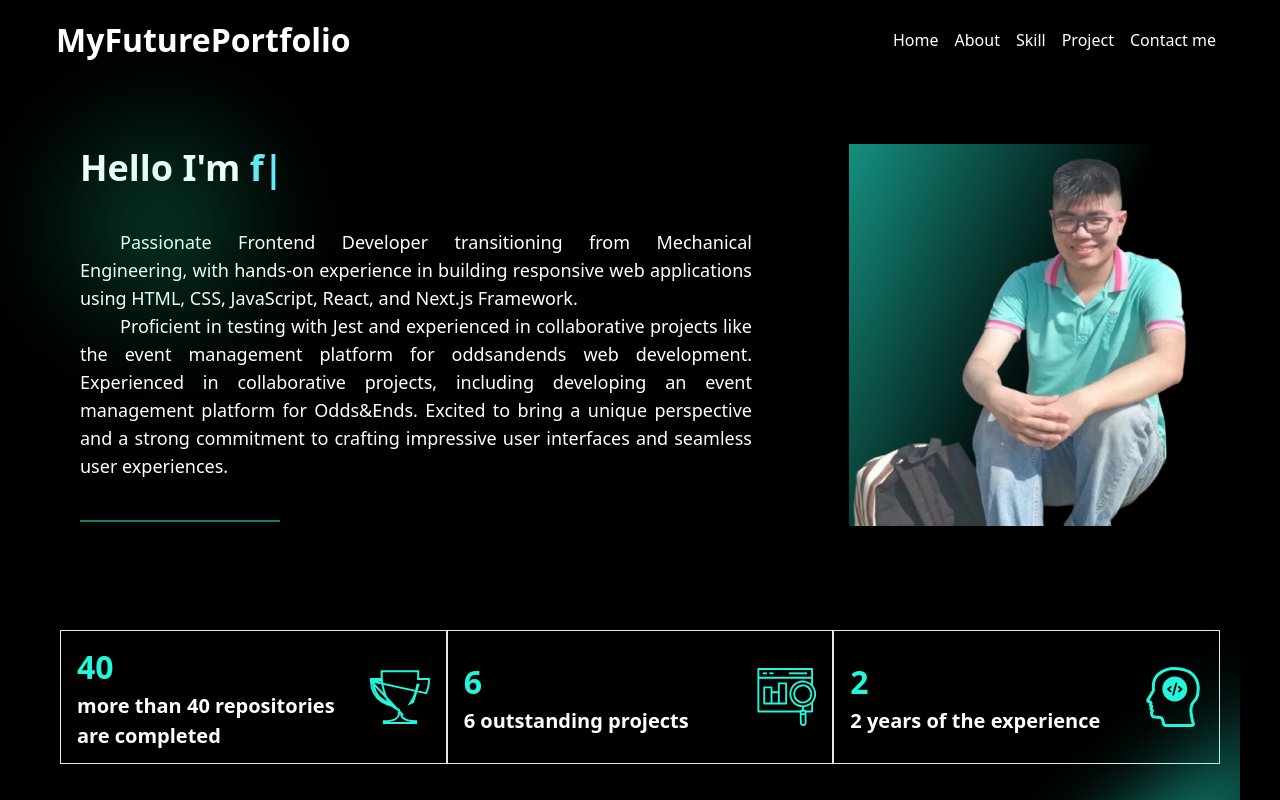
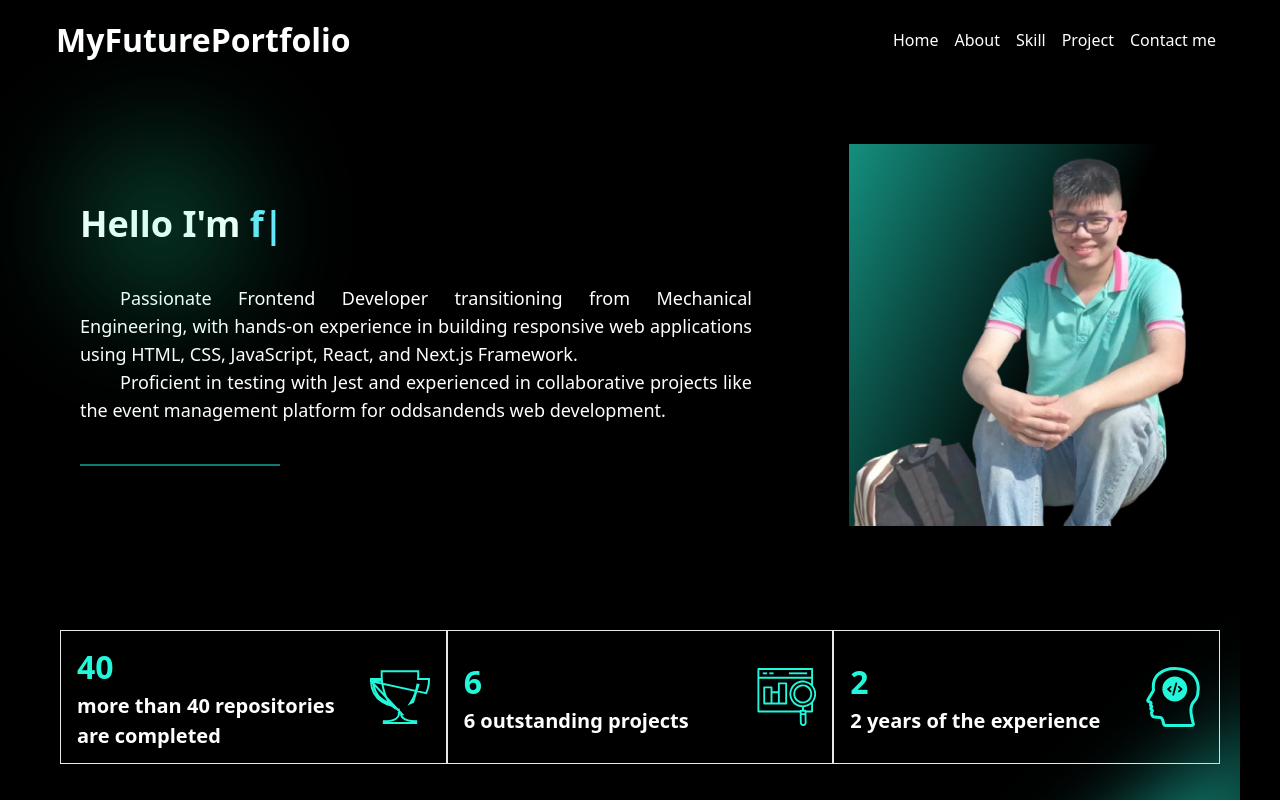
Before and after one commit to future-fwp/portfolio-frontend-website, a React (Vite) app: page / in a window 1280 px wide. Shown: the top 800 px of the page. Built offline with nearby package versions, Linux system fonts and the light colour scheme.

Commit message:
update content

```diff
--- a/src/components/HomeComponents/Hero.tsx
+++ b/src/components/HomeComponents/Hero.tsx
@@ -40,9 +40,7 @@ const Hero = () => {
 						</h3>
 						<h3 className="text-justify !text-lg [text-align-last:left] indent-10">
 							Proficient in testing with Jest and experienced in collaborative projects like the event management
-							platform for oddsandends web development. Experienced in collaborative projects, including
-							developing an event management platform for Odds&Ends. Excited to bring a unique perspective and a
-							strong commitment to crafting impressive user interfaces and seamless user experiences.
+							platform for oddsandends web development.
 						</h3>
 					</div>
 
```
